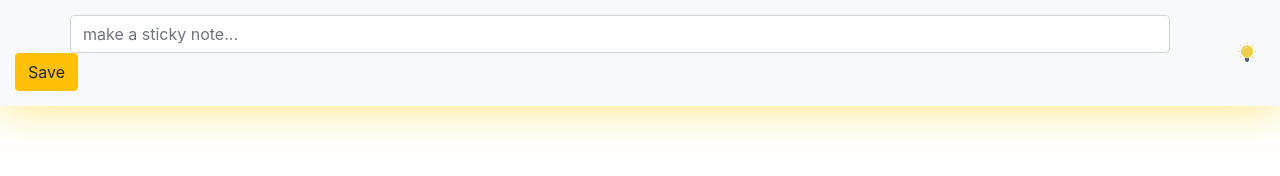
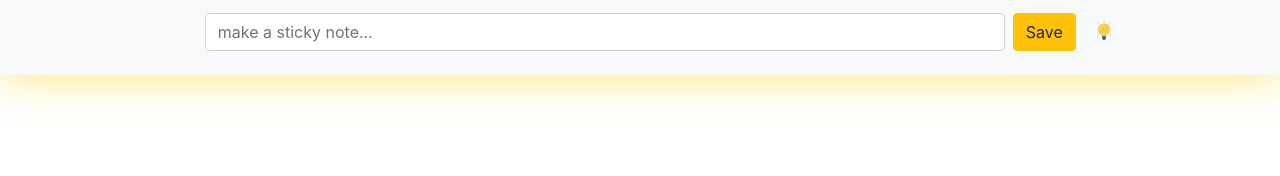
Before and after one commit to rathiankush123/openDrive, a plain HTML site: page index.html in a window 1280 px wide. Drawn offline with nearby package versions, Linux system fonts and the light colour scheme; no server answers.

Commit message:
css updates

```diff
--- a/index.html
+++ b/index.html
@@ -12,7 +12,8 @@
 <body>
 
 	<nav class="navbar navbar-expand-lg navbar-light bg-light" id="nav">
-	    <div class="form-inline my-2 my-lg-0">
+	    <div id="headerWrapper">
+	    	<div class="form-inline my-2 my-lg-0">
 	      <input class="form-control mr-sm-2" type="text" id="sticky_note" placeholder="make a sticky note...">
 	      <button class="btn btn-warning my-2 my-sm-0" onclick="insertTextNote()">Save</button>
 	    </div>
@@ -22,6 +23,7 @@
 				<img src="src/media/bulb.png">
 			</div>
 		</a>
+	    </div>
 	</nav>
 
 	<div id="board">
--- a/src/css/style.css
+++ b/src/css/style.css
@@ -5,18 +5,23 @@
 }
 
 #nav{
-	padding: 15px;
+	padding: 0px;
 	box-shadow: #fdd200ad 0px -4px 50px;
 }
 
 #sticky_note{
-	margin-left: 55px;
-	width: 1100px;
+	width: 800px;
+}
+
+#headerWrapper{
+	margin-left: 16%;
+	width: 80%;
+	margin-top: 1%;
 }
 
 #bulb{
-	margin-left: 50px;
-    margin-top: -5px;
+    margin-left: 86%;
+    margin-top: -7%;
 }
 
 img{
```
